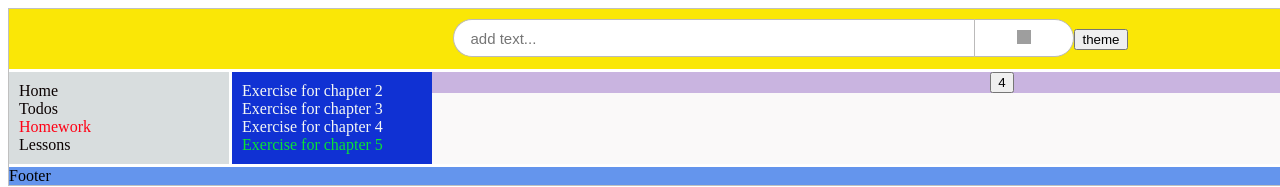
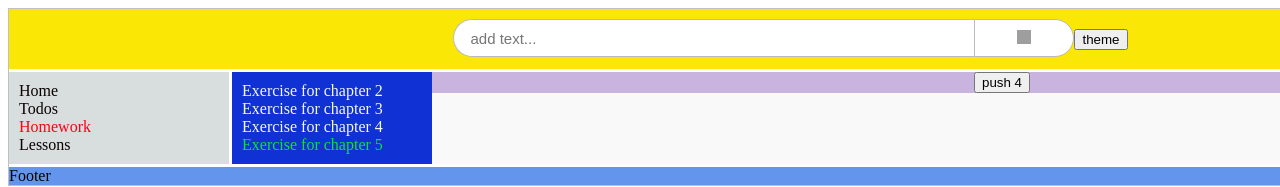
Before and after one commit to VladimirShumliaiev/Type-script-React, a React (Create React App) app in the folder my-app/: page /homeWork/chapter5 in a window 1280 px wide. Shown: the top 187 px of the page. Built offline with nearby package versions, Linux system fonts and the light colour scheme; grey boxes are pictures that could not be loaded.

Commit message:
Update Chapter5.tsx

```diff
--- a/my-app/src/Components/mainContent/HomeWork/ComponentsHomeWork/Chapter5.tsx
+++ b/my-app/src/Components/mainContent/HomeWork/ComponentsHomeWork/Chapter5.tsx
@@ -4,7 +4,7 @@ const Chapter5 = () => {
     return (
         <div>
             <button>
-                  4
+                push  4
             </button>
 
         </div>
```
